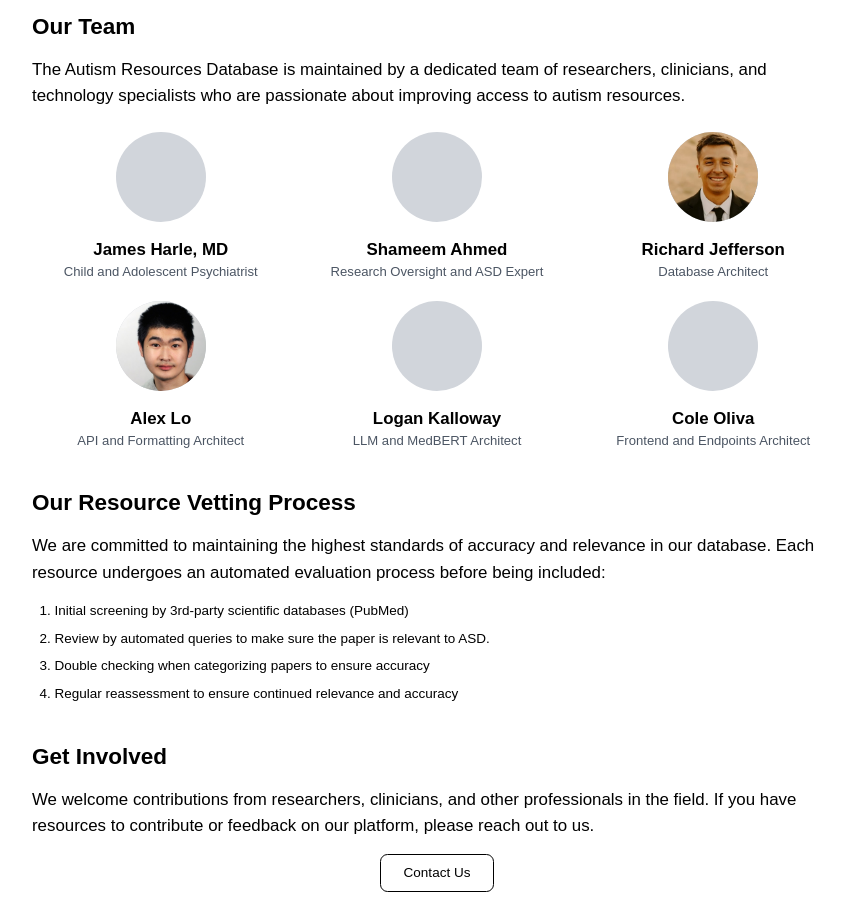
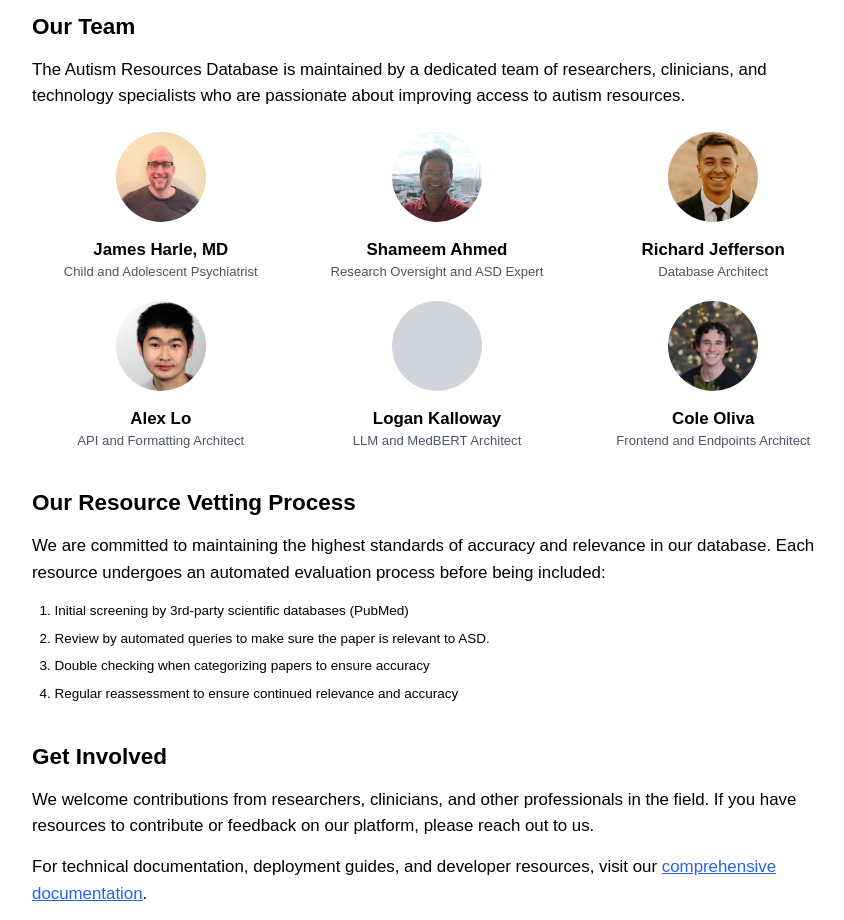
Before and after one commit to TipsyCanoe/Autism-Spectrum-Disorder-ASD-Treatment-Database, a React (Create React App) app in the folder frontend/testing-website/: page /about in a window 1280 px wide. Shown: the part 920-1840 px from the top of the page, without its empty margins (203-1047 px from the left). Built offline with nearby package versions, Linux system fonts and the light colour scheme; no server answers.

Commit message:
updated about us page - new pics, section for docs link

```diff
--- a/frontend/testing-website/src/routes/About.jsx
+++ b/frontend/testing-website/src/routes/About.jsx
@@ -1,6 +1,9 @@
 import { useState } from "react";
 import AlexLo from "../assets/AlexLo.jpg";
+import ColeOliva from "../assets/ColeOliva.jpg";
+import JimHarle from "../assets/JimHarle.jpg";
 import RichardJefferson from "../assets/RichardJefferson.jpg";
+import ShameemAhmed from "../assets/ShameemAhmed.jpg";
 import "../index.css";
 import Contact from "./Contact";
 
@@ -80,12 +83,20 @@ const About = () => {
         </p>
         <div className="grid md:grid-cols-3 gap-5">
           <div className="text-center">
-            <div className="w-24 h-24 rounded-full bg-gray-300 mx-auto mb-4"></div>
+            <img
+              src={JimHarle}
+              alt="Jim Harle"
+              className="w-24 h-24 rounded-full object-cover mx-auto mb-4"
+            />
             <h3 className="font-semibold">James Harle, MD</h3>
             <p className="text-gray-600">Child and Adolescent Psychiatrist</p>
           </div>
           <div className="text-center">
-            <div className="w-24 h-24 rounded-full bg-gray-300 mx-auto mb-4"></div>
+            <img
+              src={ShameemAhmed}
+              alt="Shameem Ahmed"
+              className="w-24 h-24 rounded-full object-cover mx-auto mb-4"
+            />
             <h3 className="font-semibold">Shameem Ahmed</h3>
             <p className="text-gray-600">Research Oversight and ASD Expert</p>
           </div>
@@ -93,7 +104,7 @@ const About = () => {
             <img
               src={RichardJefferson}
               alt="Richard Jefferson"
-              className="w-24 h-24 rounded-full bg-gray-300 mx-auto mb-4"
+              className="w-24 h-24 rounded-full object-cover mx-auto mb-4"
             />
             <h3 className="font-semibold">Richard Jefferson</h3>
             <p className="text-gray-600">Database Architect</p>
@@ -102,7 +113,7 @@ const About = () => {
             <img
               src={AlexLo}
               alt="Alex Lo"
-              className="w-24 h-24 rounded-full bg-gray-300 mx-auto mb-4"
+              className="w-24 h-24 rounded-full object-cover mx-auto mb-4"
             />
             <h3 className="font-semibold">Alex Lo</h3>
             <p className="text-gray-600">API and Formatting Architect</p>
@@ -113,7 +124,11 @@ const About = () => {
             <p className="text-gray-600">LLM and MedBERT Architect</p>
           </div>
           <div className="text-center">
-            <div className="w-24 h-24 rounded-full bg-gray-300 mx-auto mb-4"></div>
+            <img
+              src={ColeOliva}
+              alt="Cole Oliva"
+              className="w-24 h-24 rounded-full object-cover mx-auto mb-4"
+            />
             <h3 className="font-semibold">Cole Oliva</h3>
             <p className="text-gray-600">Frontend and Endpoints Architect</p>
           </div>
@@ -151,6 +166,19 @@ const About = () => {
           professionals in the field. If you have resources to contribute or
           feedback on our platform, please reach out to us.
         </p>
+        <p className="text-lg mb-4">
+          For technical documentation, deployment guides, and developer
+          resources, visit our{" "}
+          <a
+            href="https://tipsycanoe.github.io/Autism-Spectrum-Disorder-ASD-Treatment-Database/"
+            target="_blank"
+            rel="noopener noreferrer"
+            className="text-blue-600 hover:text-blue-800 underline font-medium"
+          >
+            comprehensive documentation
+          </a>
+          .
+        </p>
         <div className="text-center">
           <button
             onClick={() => setShowContact(true)}
```
